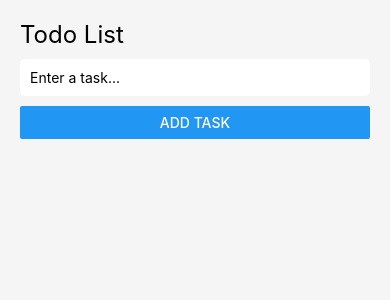
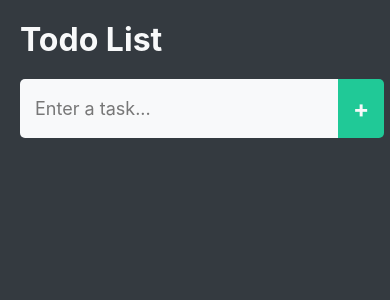
Before and after one commit to Daniel-Santiago-Acosta-1013/Tangle-App, a React Native app: screen / in a window 390 px wide. Shown: the top 300 px of the page. Built offline with nearby package versions, Linux system fonts and the light colour scheme.

Commit message:
[add][fix] improving the basic design of the application

```diff
--- a/App.tsx
+++ b/App.tsx
@@ -44,22 +44,29 @@ export default function App() {
   return (
     <View style={styles.container}>
       <Text style={styles.title}>Todo List</Text>
+      <View style={styles.inputContainer}>
         <TextInput
           value={task}
           onChangeText={setTask}
           style={styles.input}
           placeholder="Enter a task..."
+          placeholderTextColor="#777"
         />
-      <Button title="Add Task" onPress={addTask} />
+        <TouchableOpacity style={styles.addButton} onPress={addTask}>
+          <Text style={styles.addButtonText}>+</Text>
+        </TouchableOpacity>
+      </View>
       <FlatList
         data={tasks}
         keyExtractor={(item, index) => index.toString()}
         renderItem={({ item, index }) => (
           <View style={styles.task}>
-            <TouchableOpacity onPress={() => toggleCompleted(index)}>
-              <Text style={item.completed ? styles.completedTask : null}>{item.text}</Text>
+            <TouchableOpacity onPress={() => toggleCompleted(index)} style={styles.taskTextContainer}>
+              <Text style={item.completed ? styles.completedTask : styles.taskText}>{item.text}</Text>
             </TouchableOpacity>
-            <Button title="Delete" onPress={() => deleteTask(index)} />
+            <TouchableOpacity style={styles.deleteButton} onPress={() => deleteTask(index)}>
+              <Text style={styles.deleteButtonText}>X</Text>
+            </TouchableOpacity>
           </View>
         )}
       />
@@ -71,29 +78,75 @@ const styles = StyleSheet.create({
   container: {
     flex: 1,
     padding: 20,
-    backgroundColor: '#f5f5f5',
+    backgroundColor: '#343a40',
   },
   title: {
-    fontSize: 24,
-    marginBottom: 10,
+    fontSize: 32,
+    fontWeight: 'bold',
+    color: '#f8f9fa',
+    marginBottom: 20,
+  },
+  inputContainer: {
+    flexDirection: 'row',
+    marginBottom: 20,
   },
   input: {
-    padding: 10,
-    marginBottom: 10,
-    backgroundColor: 'white',
-    borderRadius: 5,
+    flex: 1,
+    padding: 15,
+    fontSize: 18,
+    backgroundColor: '#f8f9fa',
+    borderTopLeftRadius: 5,
+    borderBottomLeftRadius: 5,
+  },
+  addButton: {
+    backgroundColor: '#20c997',
+    padding: 15,
+    borderTopRightRadius: 5,
+    borderBottomRightRadius: 5,
+    alignItems: 'center',
+    justifyContent: 'center',
+  },
+  addButtonText: {
+    fontSize: 24,
+    fontWeight: 'bold',
+    color: '#f8f9fa'
   },
   task: {
     flexDirection: 'row',
     justifyContent: 'space-between',
     alignItems: 'center',
-    backgroundColor: 'white',
-    padding: 10,
+    backgroundColor: '#f8f9fa',
+    padding: 15,
     borderRadius: 5,
-    marginBottom: 10,
+    marginBottom: 15,
+    shadowColor: "#000",
+    shadowOffset: { width: 0, height: 2 },
+    shadowOpacity: 0.25,
+    shadowRadius: 4,
+    elevation: 5,
+  },
+  taskTextContainer: {
+    flex: 1,
+    marginRight: 10,
+  },
+  taskText: {
+    fontSize: 18,
   },
   completedTask: {
+    fontSize: 18,
     textDecorationLine: 'line-through',
-    color: 'gray'
+    color: '#adb5bd'
+  },
+  deleteButton: {
+    backgroundColor: '#e63946',
+    padding: 8,
+    borderRadius: 5,
+    alignItems: 'center',
+    justifyContent: 'center',
+  },
+  deleteButtonText: {
+    color: '#f8f9fa',
+    fontSize: 16,
+    fontWeight: 'bold',
   }
 });
```
Lines whose indentation alone changed are shown as unchanged.
